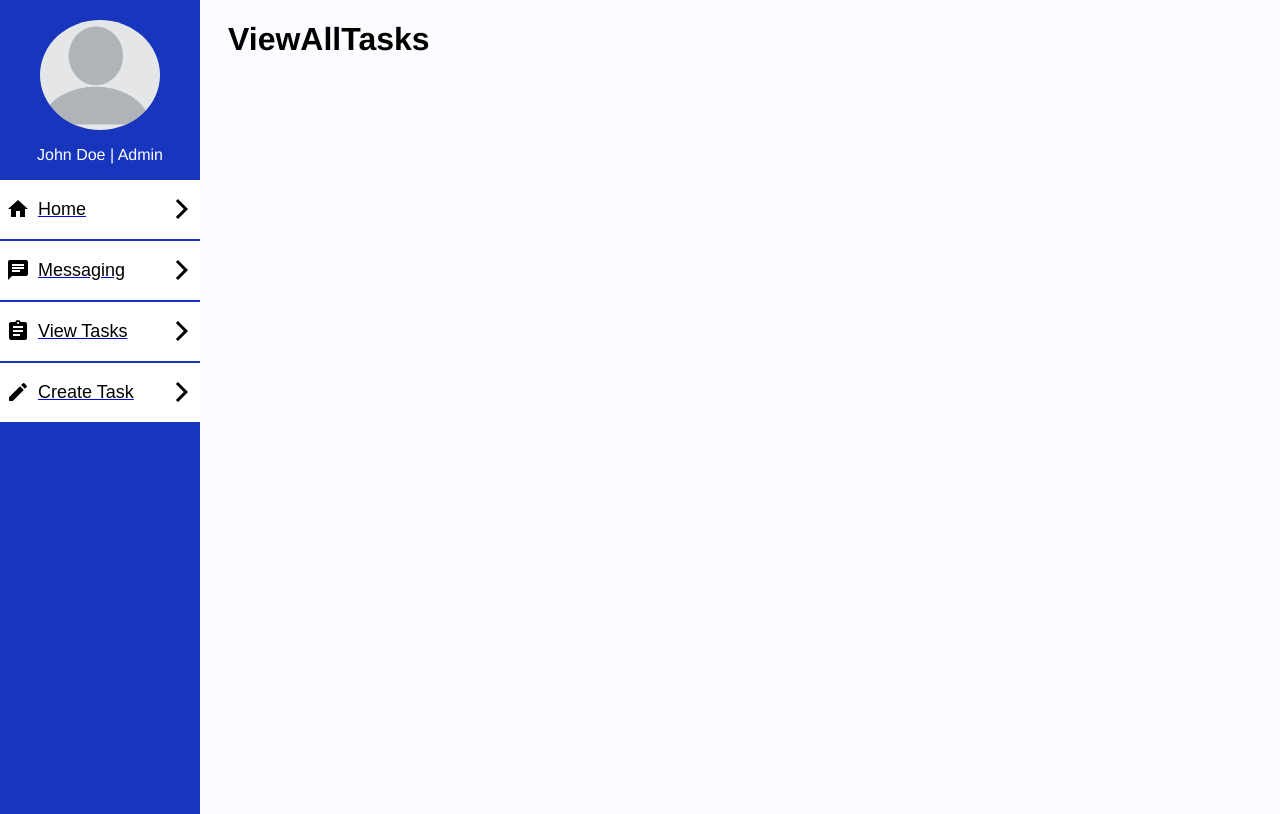
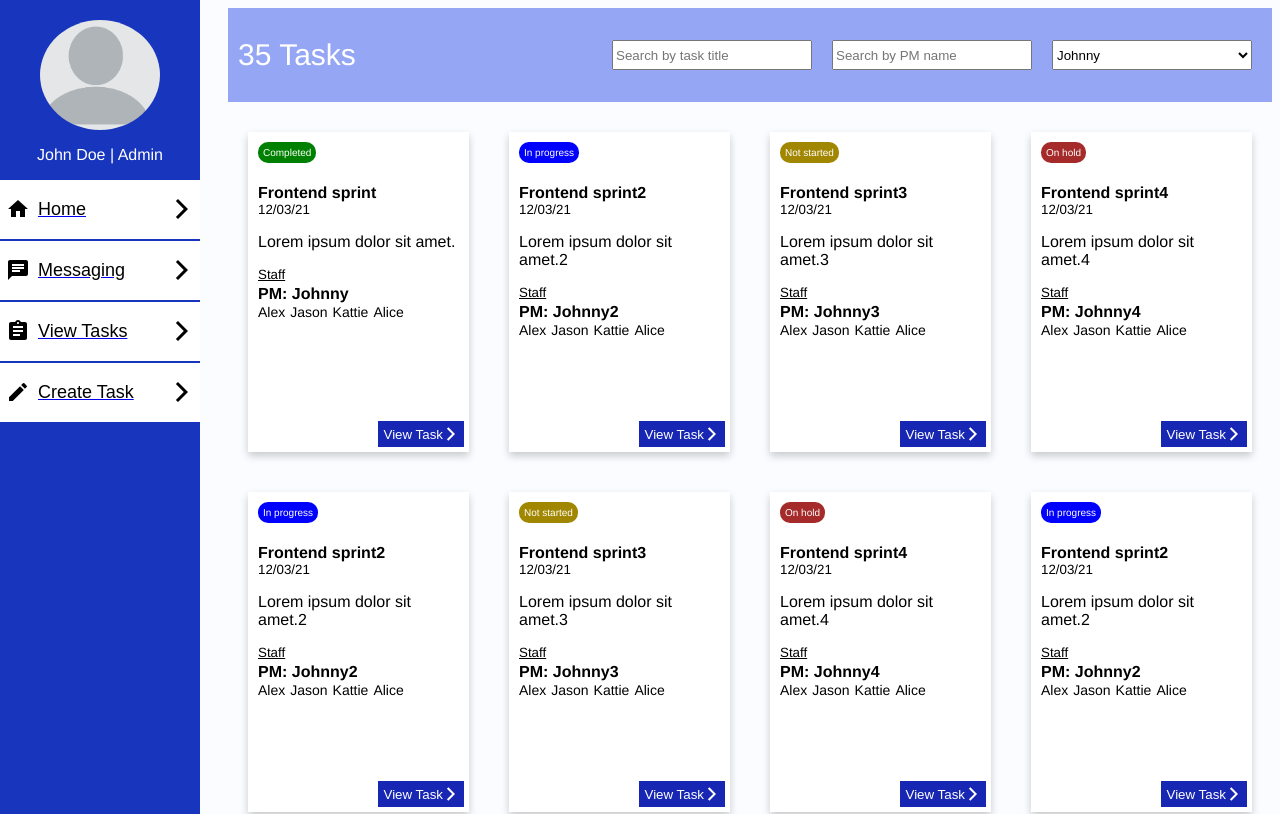
Before and after one commit to SevagSA/Project-Management-Software, a React (Create React App) app in the folder frontend/: page /tasks in a window 1280 px wide. Shown: the top 814 px of the page. Built offline with nearby package versions, Linux system fonts and the light colour scheme.

Commit message:
Wrote ViewTasks & TaskSearchResultCard component

```diff
--- a/frontend/src/App.js
+++ b/frontend/src/App.js
@@ -7,7 +7,7 @@ import GlobalStyle from "./GlobalStyle";
 
 import Home from "./Components/Home/Home";
 import CreateTask from "./Components/Task/CreateTask";
-import ViewAllTasks from "./Components/Task/ViewAllTasks";
+import ViewTasks from "./Components/Task/ViewTasks/ViewTasks";
 import MessageRoom from "./Components/Message/MessageRoom";
 import SidebarNav from "./Components/Nav/SidebarNav/SidebarNav";
 import TaskDetail from "./Components/Task/TaskDetail/TaskDetail"
@@ -25,7 +25,7 @@ function App() {
                     <TaskDetail />
                 </Route>
                 <Route path="/tasks">
-                    <ViewAllTasks />
+                    <ViewTasks />
                 </Route>
                 <Route path="/create-task">
                     <CreateTask />
--- /dev/null
+++ b/frontend/src/Components/Task/TaskSearchResultCard/Styles.js
@@ -0,0 +1,82 @@
+import styled from "styled-components";
+
+const Wrapper = styled.div`
+    background-color: white;
+    box-shadow: 0 4px 8px 0 rgba(0,0,0,0.2);
+    margin: 20px;
+    padding: 10px;
+    height: 300px;
+    display: flex;
+    flex-direction: column;
+    align-items: flex-start;
+    position: relative;
+`;
+
+const Status = styled.div`
+    color: white;
+    padding: 5px;
+    border-radius: 10px;
+    font-size: 10px;
+    background-color:
+    ${props => {
+        if(props.status === "Completed"){
+            return "green";
+        } else if(props.status === "In progress") {
+            return "blue";
+        } else if(props.status === "Not started") {
+            return "#a18600";
+        } else if(props.status === "On hold") {
+            return "brown";
+        }
+    }}
+`;
+
+const TaskTitle = styled.h4`
+    margin-bottom: 0px;
+`;
+
+const Ul = styled.ul`
+    padding: 0px;
+    margin-top: 0px;
+`;
+
+const Li = styled.li`
+    display: inline;
+    margin-right: 5px;
+    font-size: 14px;
+`;
+const PM = styled.p`
+    margin: 3px 0px 0px 0px;
+    font-weight: bold;
+`;
+
+const TaskDetailBtn = styled.button`
+    position: absolute;
+    bottom: 5px;
+    background-color: #1727b3;
+    border: none;
+    color: white;
+    padding: 5px;
+    right: 5px;
+    display: flex;
+    justify-content: flex-end;
+    align-items: center;
+    cursor: pointer;
+`;
+
+const ArrowIcon = {
+    fontSize: "16px",
+};
+
+const styles = {
+    Wrapper,
+    Status,
+    TaskTitle,
+    Ul,
+    Li,
+    PM,
+    TaskDetailBtn,
+    ArrowIcon
+}
+
+export default styles;
--- /dev/null
+++ b/frontend/src/Components/Task/TaskSearchResultCard/TaskSearchResultCard.js
@@ -0,0 +1,27 @@
+import styles from "./Styles";
+import { Link } from "react-router-dom";
+import ArrowForwardIosIcon from '@material-ui/icons/ArrowForwardIos';
+
+export default function TaskSearchResultCard({task}) {
+    return (
+        <styles.Wrapper>
+            <styles.Status status={task.status}>{task.status}</styles.Status>
+            <styles.TaskTitle>{task.title}</styles.TaskTitle>
+            <small>12/03/21</small>
+            <p>{task.description}</p>
+            <small><u>Staff</u></small>
+            <styles.PM>PM: {task.PM}</styles.PM>
+            <styles.Ul>
+                {task.staff.map(e => {
+                    return <styles.Li>{e}</styles.Li>
+                })}
+            </styles.Ul>
+            <Link exact to={`tasks/${task.id}`}>
+                <styles.TaskDetailBtn>
+                    View Task
+                    <ArrowForwardIosIcon style={styles.ArrowIcon} />
+                </styles.TaskDetailBtn>
+            </Link>
+        </styles.Wrapper>
+    )
+}
--- a/frontend/src/Components/Task/ViewAllTasks.js
+++ /dev/null
@@ -1,7 +0,0 @@
-export default function ViewAllTasks() {
-    return (
-        <div>
-            <h1>ViewAllTasks</h1>
-        </div>
-    )
-}
--- /dev/null
+++ b/frontend/src/Components/Task/ViewTasks/Styles.js
@@ -0,0 +1,63 @@
+import styled from "styled-components";
+
+const Wrapper = styled.div`
+    min-height: 97vh;
+    display: flex;
+    flex-direction: column;
+`;
+
+const SearchDiv = styled.div`
+    display: flex;
+    flex: 0.10;
+    align-items: center;
+    justify-content: stretch;
+    padding: 0px 10px;
+    background-color: #95a6f5;
+    color: white;
+`;
+
+const SearchQueryInput = styled.input`
+    height: 30px;
+    width: 200px;
+    margin: 10px;
+`;
+
+const SearchFilterBy = styled.select`
+    height: 30px;
+    width: 200px;
+    margin: 10px;
+`;
+
+const ResultCountHolder = styled.div`
+    flex: 0.60;
+`;
+
+const ResultCount = styled.p`
+    font-size: 30px;
+`;
+
+const SearchFieldHolder = styled.div`
+    flex: 0.40;
+    display: flex;
+    justify-content: flex-end;
+`;
+
+const ResultDiv = styled.div`
+    flex: 0.90;
+    margin-top: 10px;
+    display: grid;
+    grid-template-columns: auto auto auto auto;
+`;
+
+const styles = {
+    Wrapper,
+    SearchDiv,
+    SearchQueryInput,
+    SearchFilterBy,
+    ResultDiv,
+    ResultCountHolder,
+    ResultCount,
+    SearchFieldHolder
+}
+
+export default styles;
--- /dev/null
+++ b/frontend/src/Components/Task/ViewTasks/ViewTasks.js
@@ -0,0 +1,51 @@
+import styles from "./Styles";
+import {tasks} from "../../../DummyData";
+import TaskSearchResultCard from "../TaskSearchResultCard/TaskSearchResultCard";
+
+export default function ViewTasks() {
+    const projectManagers = tasks.map(e => e.PM);
+    return (
+        <styles.Wrapper>
+
+            <styles.SearchDiv>
+                <styles.ResultCountHolder>
+                    <styles.ResultCount>35 Tasks</styles.ResultCount>
+                </styles.ResultCountHolder>
+
+                <styles.SearchFieldHolder>
+                    <styles.SearchQueryInput
+                        type="search" placeholder="Search by task title" />
+                    <styles.SearchQueryInput
+                        type="search" placeholder="Search by PM name" />
+                    <styles.SearchFilterBy>
+                    {projectManagers.map(e => {
+                        return (
+                            <option key={e} value={e}>{e}</option>
+                        )
+                    })}
+                    </styles.SearchFilterBy>
+                </styles.SearchFieldHolder>
+            </styles.SearchDiv>
+
+            <styles.ResultDiv>
+                {/* for taskResult, return TaskSearchResultCard */}
+                    <TaskSearchResultCard task={tasks[0]}/>
+                    <TaskSearchResultCard task={tasks[1]}/>
+                    <TaskSearchResultCard task={tasks[2]}/>
+                    <TaskSearchResultCard task={tasks[3]}/>
+                    <TaskSearchResultCard task={tasks[1]}/>
+                    <TaskSearchResultCard task={tasks[2]}/>
+                    <TaskSearchResultCard task={tasks[3]}/>
+                    <TaskSearchResultCard task={tasks[1]}/>
+                    <TaskSearchResultCard task={tasks[0]}/>
+                    <TaskSearchResultCard task={tasks[0]}/>
+                    <TaskSearchResultCard task={tasks[0]}/>
+                    <TaskSearchResultCard task={tasks[0]}/>
+                    <TaskSearchResultCard task={tasks[0]}/>
+                    <TaskSearchResultCard task={tasks[0]}/>
+                    <TaskSearchResultCard task={tasks[0]}/>
+                    <TaskSearchResultCard task={tasks[0]}/>
+            </styles.ResultDiv>
+        </styles.Wrapper>
+    )
+}
--- a/frontend/src/DummyData.js
+++ b/frontend/src/DummyData.js
@@ -6,28 +6,32 @@ const tasks = [
         "title": "Frontend sprint",
         "status": "Completed",
         "description": "Lorem ipsum dolor sit amet.",
-        "PM": "Johnny"
+        "PM": "Johnny",
+        "staff": ["Alex", "Jason", "Kattie", "Alice"]
     },
     {
         "id": "2",
         "title": "Frontend sprint2",
         "status": "In progress",
         "description": "Lorem ipsum dolor sit amet.2",
-        "PM": "Johnny2"
+        "PM": "Johnny2",
+        "staff": ["Alex", "Jason", "Kattie", "Alice"]
     },
     {
         "id": "3",
         "title": "Frontend sprint3",
         "status": "Not started",
         "description": "Lorem ipsum dolor sit amet.3",
-        "PM": "Johnny3"
+        "PM": "Johnny3",
+        "staff": ["Alex", "Jason", "Kattie", "Alice"]
     },
     {
         "id": "4",
         "title": "Frontend sprint4",
         "status": "On hold",
         "description": "Lorem ipsum dolor sit amet.4",
-        "PM": "Johnny4"
+        "PM": "Johnny4",
+        "staff": ["Alex", "Jason", "Kattie", "Alice"]
     },
 
 ];
```
